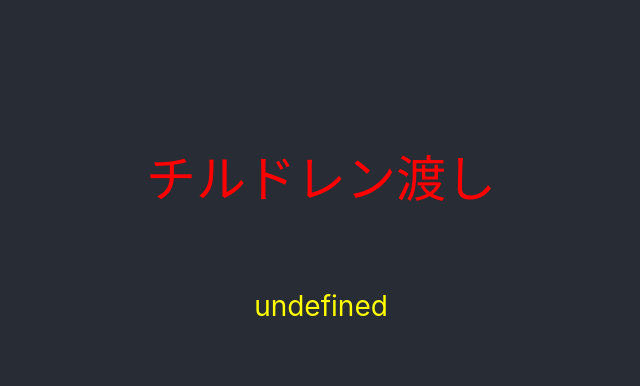
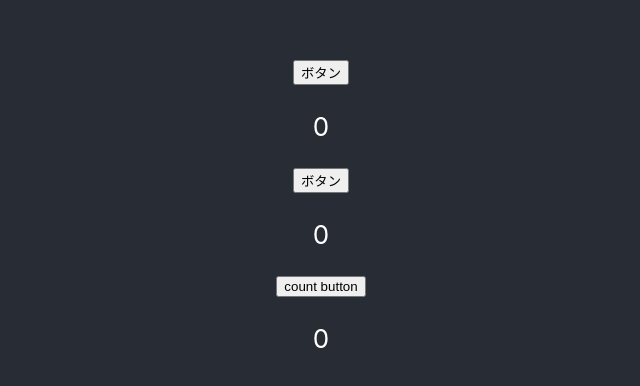
Before and after one commit to kazuki-oshino/dog-puzzle, a React (Create React App) app: page / in a window 1280 px wide. Shown: the part 180-566 px from the top of the page, without its empty margins (319-959 px from the left). Built offline with nearby package versions, Linux system fonts and the light colour scheme.

Commit message:
setState test.

```diff
--- a/src/App.tsx
+++ b/src/App.tsx
@@ -1,13 +1,21 @@
-import React from 'react';
+import React, { useState } from 'react';
 import './App.css';
 import ColoredMessage from "./components/ColoredMessage";
 
 const App: React.VFC = () => {
+  const [num, setNum] = useState(0);
+  const onClickCountButton = () => {
+    setNum((prev) => prev + 1);
+  };
+  console.log("レンダリング");
+
   return (
     <div className="App">
       <header className="App-header">
         <ColoredMessage color="red" fontSize={50}>チルドレン渡し</ColoredMessage>
         <ColoredMessage color="Yellow" fontSize={28} />
+        <button onClick={onClickCountButton}>count button</button>
+        <p>{num}</p>
       </header>
     </div>
   );
--- a/src/components/ColoredMessage.tsx
+++ b/src/components/ColoredMessage.tsx
@@ -1,4 +1,4 @@
-import React, { ReactNode } from "react";
+import React, { ReactNode, useState } from "react";
 
 type ColoredMessageProps = {
     color: string
@@ -7,11 +7,21 @@
 };
 
 const ColoredMessage: React.VFC<ColoredMessageProps> = ({ color, fontSize, children }) => {
+    const [num, setNum] = useState(0);
+    const onClickCountButton = () => {
+        setNum((prev) => prev + 1);
+    };
     const coloredStyle = {
         color,
         fontSize: fontSize + "px",
     };
-    return <p style={coloredStyle}>{children ?? "undefined"}</p>
+    console.log(`colored message レンダリング ${color}`);
+    return (
+        <>
+            <button onClick={onClickCountButton}>ボタン</button>
+            <p>{num}</p>
+        </>
+    );
 }
 
 export default ColoredMessage;
```
